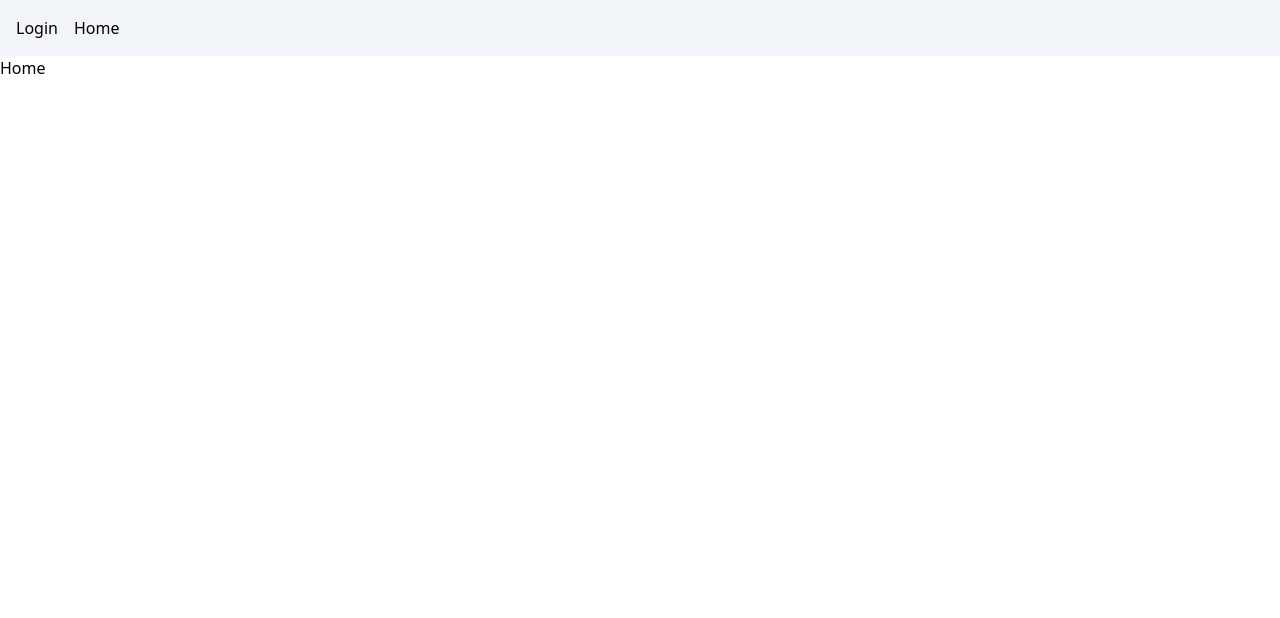
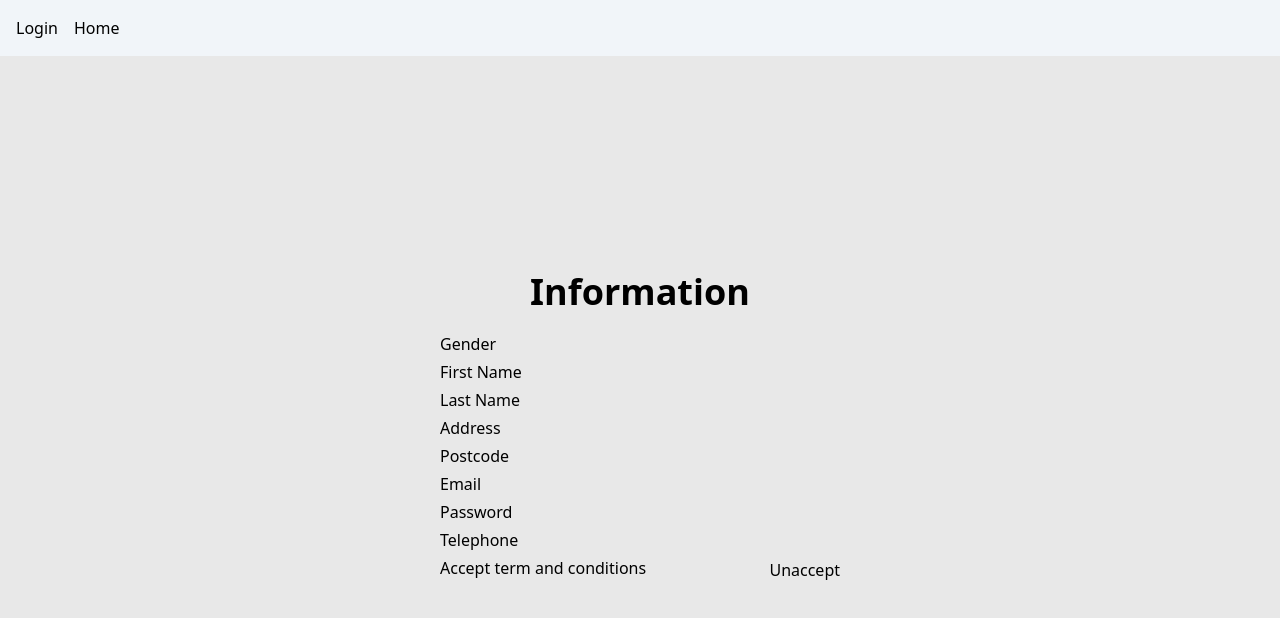
Before and after one commit to woraput/SkillTestInterview, a React (Vite) app: page /home in a window 1280 px wide. Shown: the top 618 px of the page. Built offline with nearby package versions, Linux system fonts and the light colour scheme.

Commit message:
added display information user

```diff
--- a/src/components/Home.tsx
+++ b/src/components/Home.tsx
@@ -1,9 +1,69 @@
 import React from "react";
+import { UserRegister } from "./Register";
 
 type Props = {};
 
 const Home = (props: Props) => {
-  return <div>Home</div>;
+  const data: UserRegister = {
+    gender: null,
+    firstName: "",
+    lastName: "",
+    address: "",
+    postcode: null,
+    email: "",
+    password: "",
+    tel: null,
+    isAccept: false,
+  };
+
+  return (
+    <div className="container-fluid p-4 h-full flex align-middle justify-center bg-[#e8e8e8]">
+      <div className="flex flex-col justify-center w-[400px]">
+        <h1 className="text-4xl text-center mb-5 font-bold">Information</h1>
+
+        <table>
+          <tbody>
+            <tr>
+              <td className="pb-1">Gender </td>
+              <td align="right">{data?.gender}</td>
+            </tr>
+            <tr>
+              <td className="pb-1">First Name </td>
+              <td align="right">{data?.firstName}</td>
+            </tr>
+            <tr>
+              <td className="pb-1">Last Name </td>
+              <td align="right">{data?.lastName}</td>
+            </tr>
+            <tr>
+              <td className="pb-1">Address </td>
+              <td align="right">{data?.address}</td>
+            </tr>
+            <tr>
+              <td className="pb-1">Postcode </td>
+              <td align="right">{data?.postcode}</td>
+            </tr>
+            <tr>
+              <td className="pb-1">Email </td>
+              <td align="right">{data?.email}</td>
+            </tr>
+            <tr>
+              <td className="pb-1">Password </td>
+              <td align="right">{data?.password}</td>
+            </tr>
+            <tr>
+              <td className="pb-1">Telephone </td>
+              <td align="right">{data?.tel}</td>
+            </tr>
+            <tr>
+              <td className="pb-1">Accept term and conditions </td>
+              <td align="right">{data?.isAccept ? "Accept" : "Unaccept"} </td>
+            </tr>
+          </tbody>
+        </table>
+      </div>
+    </div>
+  );
 };
 
 export default Home;
--- a/src/components/Register.tsx
+++ b/src/components/Register.tsx
@@ -5,7 +5,7 @@ import { GENDER_DDL } from "../share/DDL";
 
 type Props = {};
 
-type UserRegister = {
+export type UserRegister = {
   gender: number | null;
   firstName: string;
   lastName: string;
```
